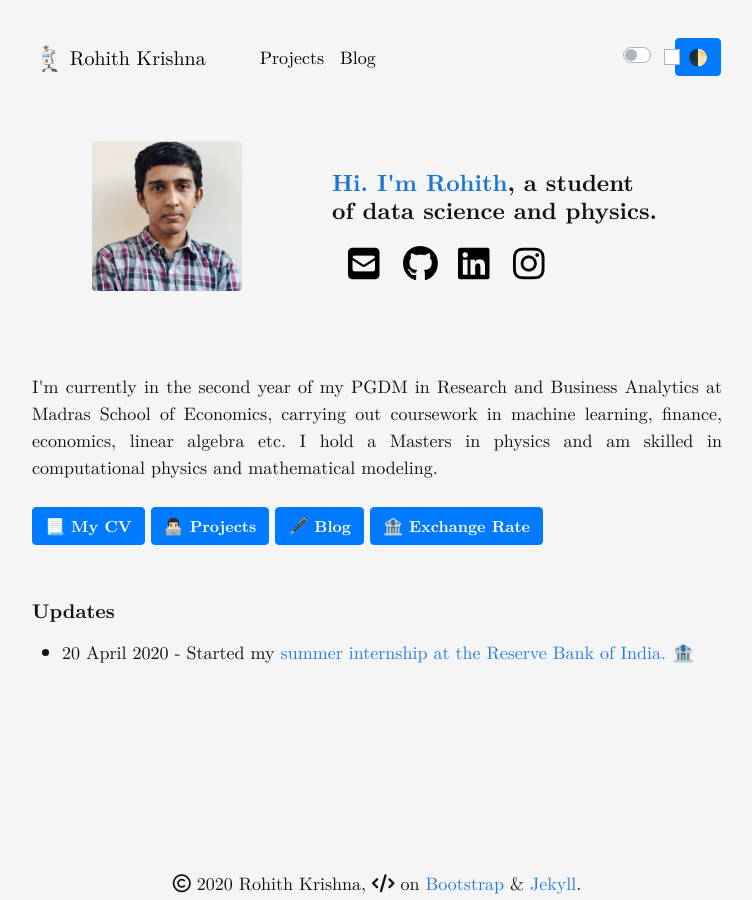
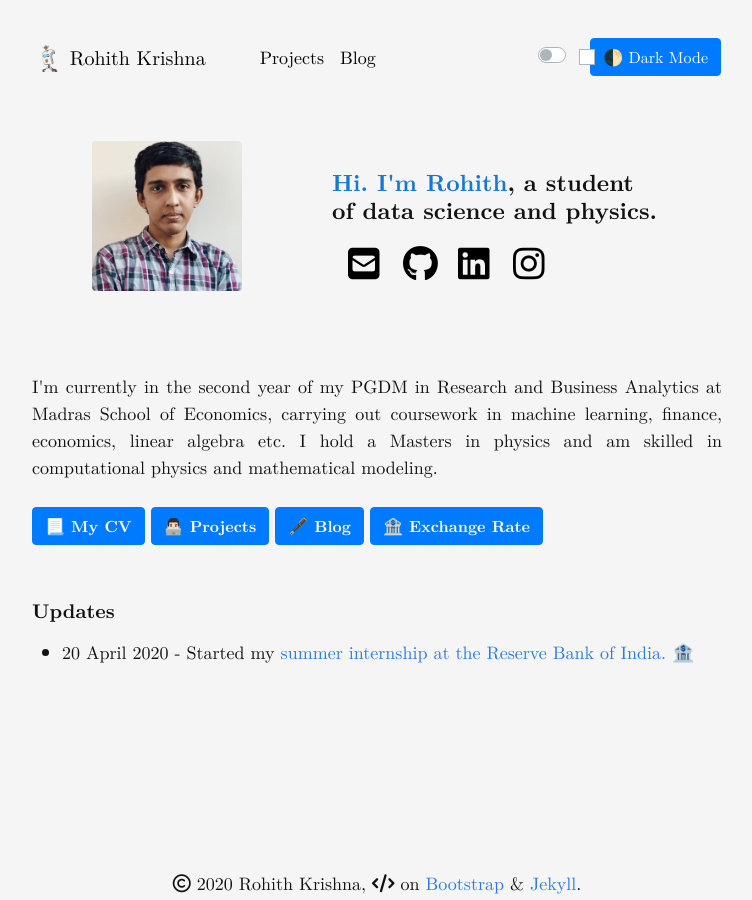
Before and after one commit to rohithmay/rohithmay.github.io, a Jekyll site: the page built from index.md, in a window 1280 px wide. Shown: the whole page, without its empty margins (263-1015 px from the left). Built offline with Jekyll 4.4.1, drawn with Linux system fonts in a browser that asks for light colours; nearby versions of some CDN libraries; a style sheet for code colours, icons or effects is not loaded.

Commit message:
Update navbar.html

```diff
--- a/_includes/navbar.html
+++ b/_includes/navbar.html
@@ -41,9 +41,10 @@
   <button type="button" class="btn btn-primary" data-toggle="button" aria-pressed="false" autocomplete="off">
     <input type="button" class="custom-control-input" id="darkSwitch">
     <label class="custom-control-label" for="darkSwitch">
-      🌓
+      🌓 Dark Mode
     </label>
 </button>
+  <script src="dark-mode-switch.min.js"></script>
 
 
 
```
